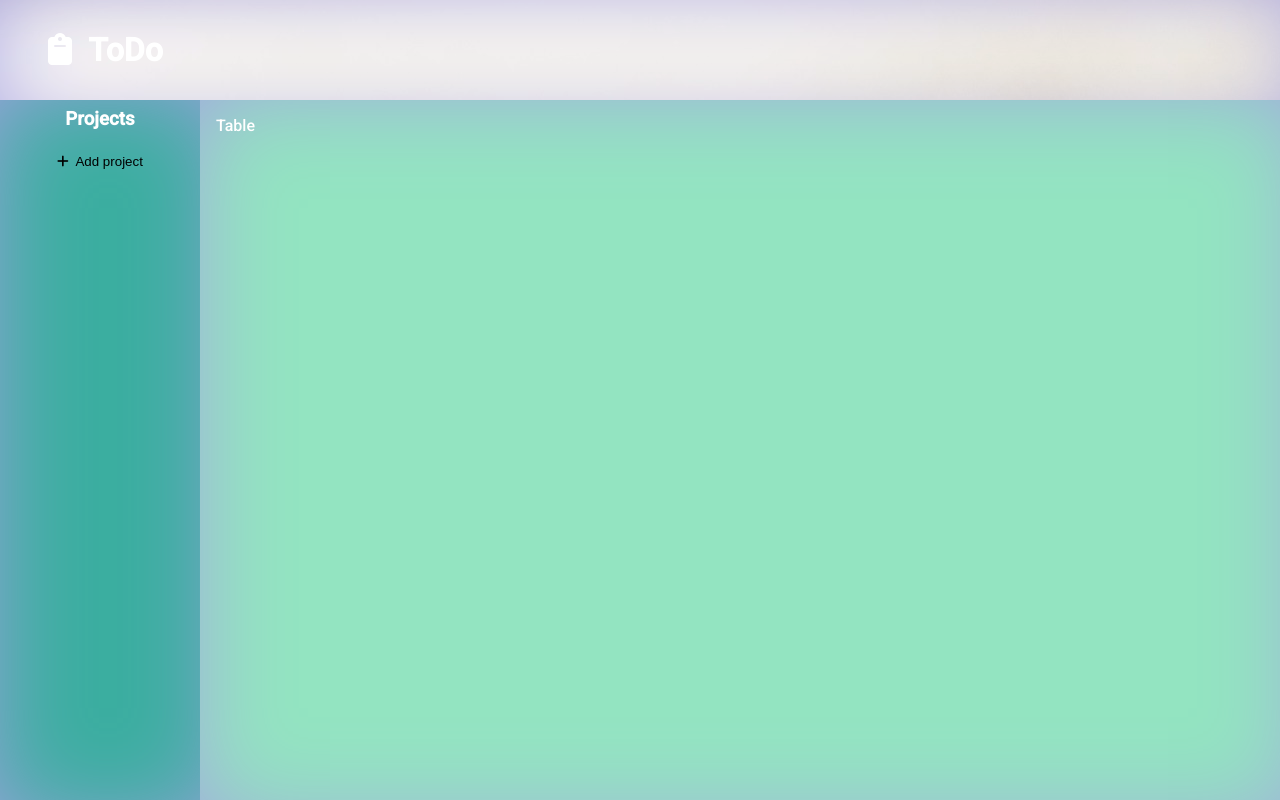
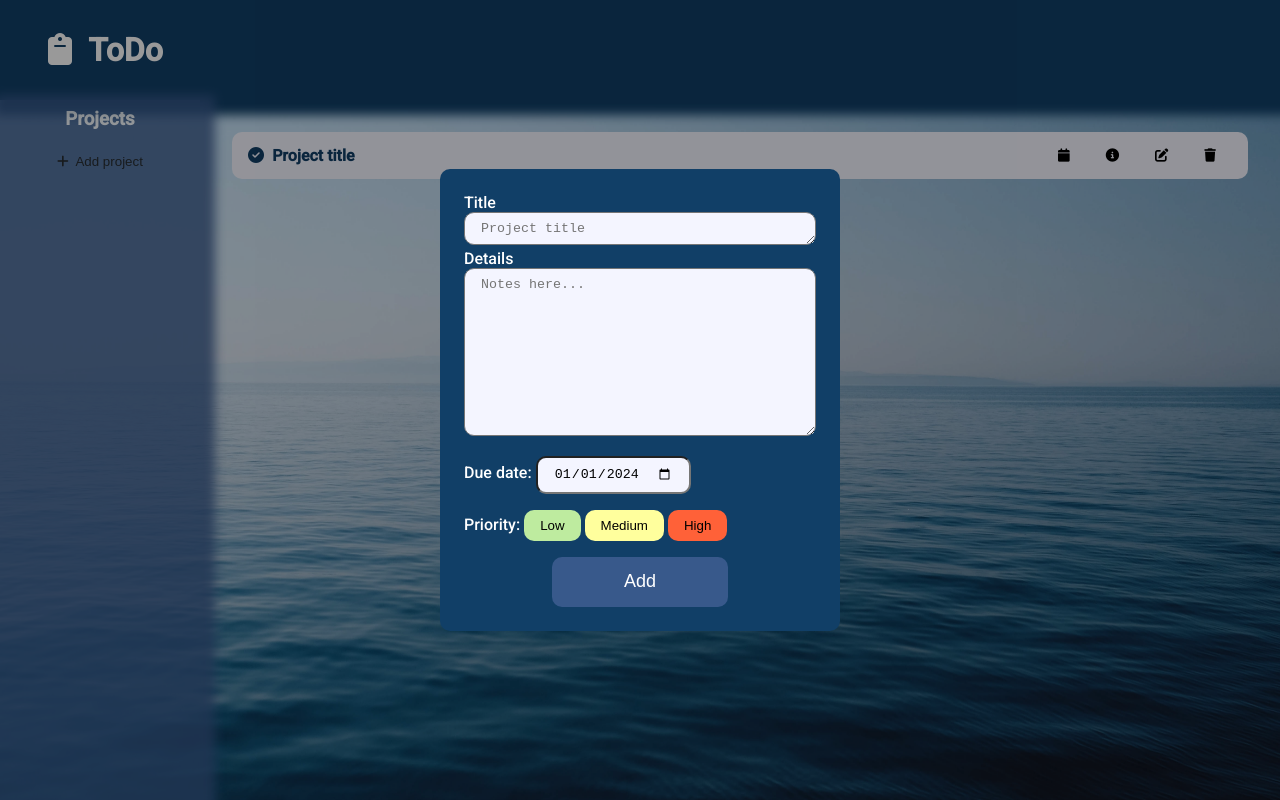
Before and after one commit to Izentropowy/to-do-list, a website built with webpack: page dist/index.html in a window 1280 px wide. Built offline with Linux system fonts and the light colour scheme.

Commit message:
Style card

```diff
--- a/src/assets/styles.css
+++ b/src/assets/styles.css
@@ -2,9 +2,9 @@
 
 :root {
   --font-color: white;
-  --main-color: #118a7e;
-  --secondary-color: #3baea0;
-  --third-color: #93e4c1;
+  --main-color: #113f67;
+  --secondary-color: #38598b;
+  --third-color: #f4f5ff;
   --mrg: 1rem;
   --pdg-v: 0.5rem;
   --pdg-h: 1rem;
@@ -22,6 +22,10 @@ html, body {
   height: 100%;
   font-family: 'Roboto', sans-serif;
   color: var(--font-color);
+  background: url(/src/assets/images/ocean.jpg);
+  background-position: center;
+  background-size: cover;
+  background-attachment: fixed;
 }
 
 button {
@@ -53,20 +57,19 @@ button:active {
   ". .";
 }
 
-.content > div {
-  box-shadow: inset 8px 8px 100px -20px  rgb(165, 162, 226);
-}
-
 .title {
   grid-area: title;
-  background: url(/src/assets/images/forest.jpg);
+  background-color: var(--main-color);
+  box-shadow: 5px 5px 10px 10px var(--main-color);
   display: flex;
   align-items: center;
   padding: calc(3 * var(--pdg-h));
 }
 
 .menu {
+  opacity: 0.8;
   background-color: var(--secondary-color);
+  box-shadow: 5px 5px 10px 10px var(--secondary-color);
   padding-top: var(--pdg-v);
   display: flex;
   flex-direction: column;
@@ -76,12 +79,22 @@ button:active {
 }
 
 .table {
-  background-color: var(--third-color);
   padding: var(--pdg-h);
 }
 
+.card {
+  background-color: var(--third-color);
+  color: var(--main-color);
+  margin: var(--mrg);
+  padding: var(--pdg-v) var(--pdg-h);
+  border-radius: 10px;
+  display: flex;
+  justify-content: space-between;
+  align-items: center;
+}
+
 .modal {
-  display: none; /* Hidden by default */
+  display: grid; /* Hidden by default */
   place-items: center;
   position: fixed; /* Stay in place */
   z-index: 1; /* Sit on top */
--- a/webpack.config.js
+++ b/webpack.config.js
@@ -8,7 +8,6 @@ module.exports = {
     filename: 'main.js',
     path: path.resolve(__dirname, 'dist'),
     assetModuleFilename: 'assets/[name][ext]',
-    clean: true,
   },
   module: {
     rules: [
```
Also changed, not shown: package.json (+2 -5 lines), dist/assets/forest.jpg (deleted), dist/assets/ocean.jpg (added), dist/index.html, dist/main.js, src/assets/images/ocean.jpg (added), 2 other files.
